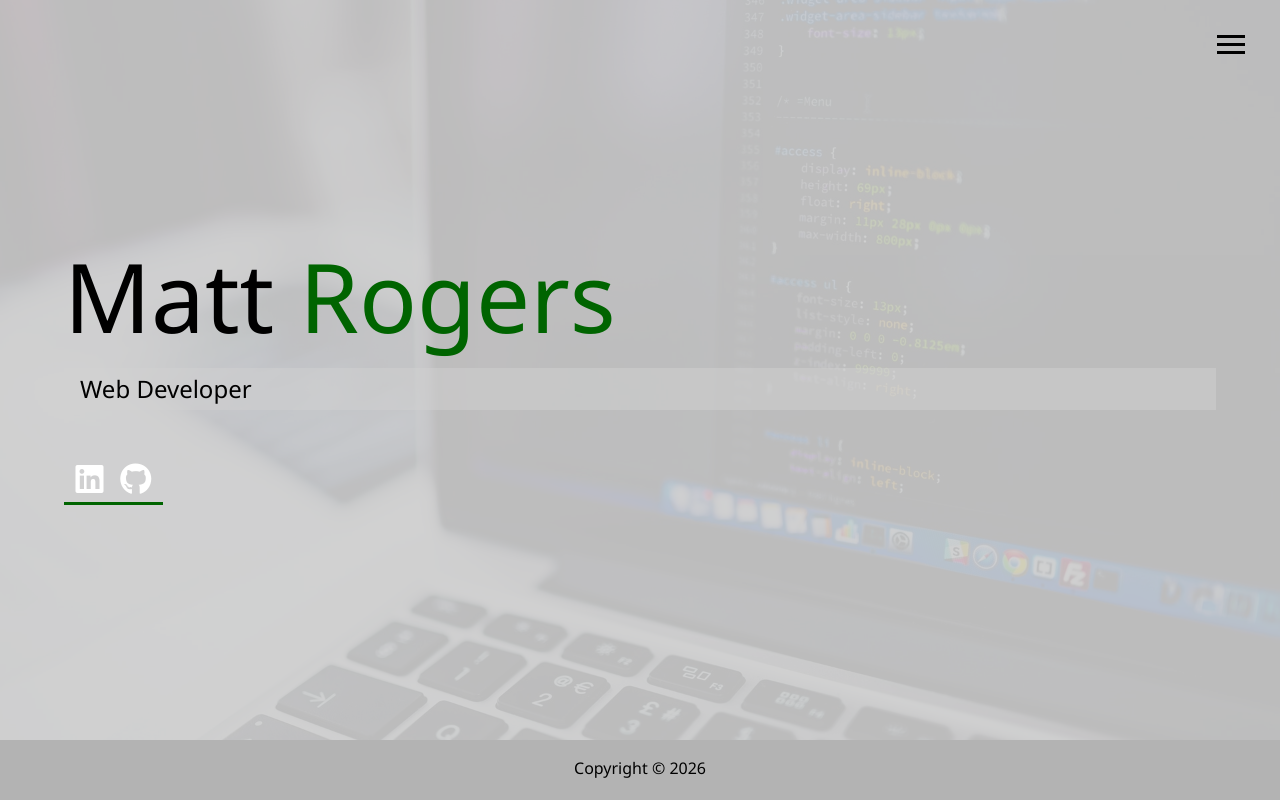
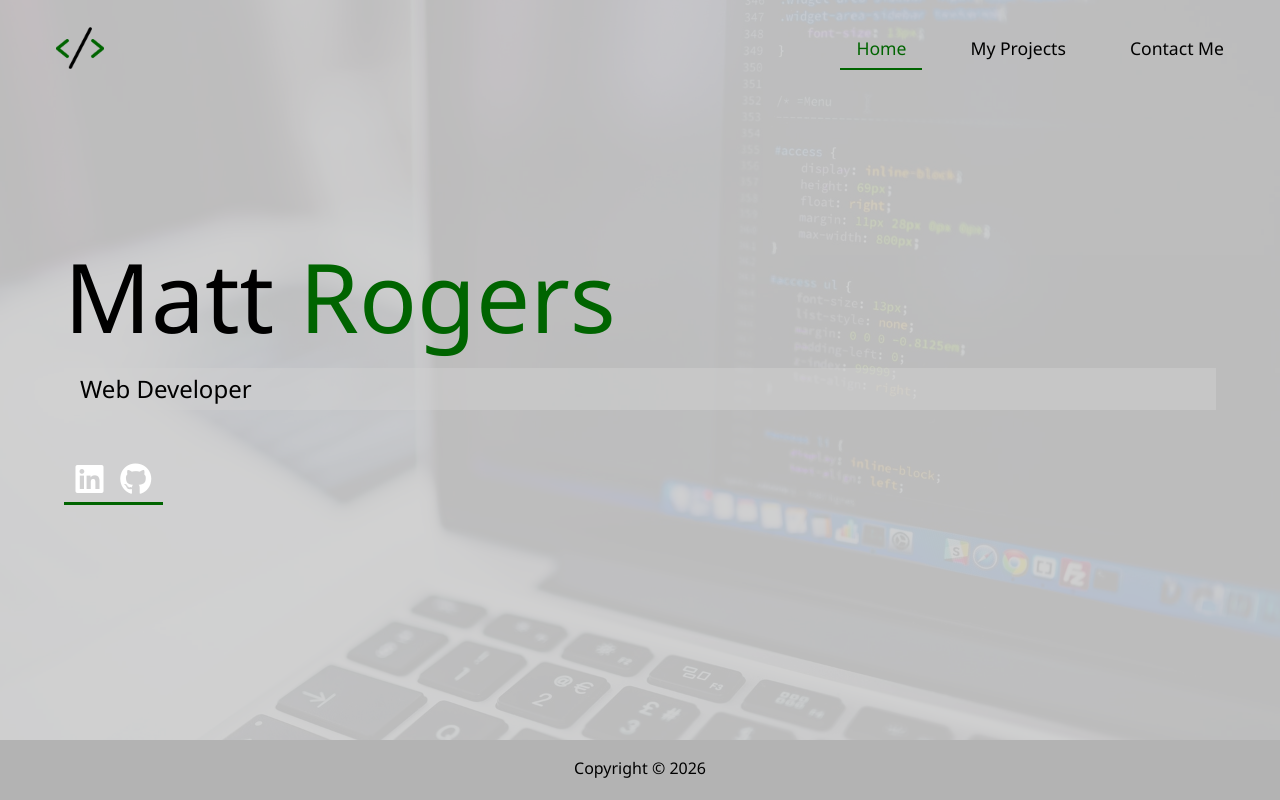
Before and after one commit to Matt-1123/my_portfolio, a website: page index.html in a window 1280 px wide. Drawn offline with Linux system fonts and the light colour scheme; files whose address does not match are found by name.

Commit message:
add desktop navigation header

```diff
--- a/index.html
+++ b/index.html
@@ -9,7 +9,8 @@
     <title>Home</title>
   </head>
   <body id="bg-img">
-    <header>
+    <!-- Mobile Menu Button -->
+    <header class="mobile-header">
       <div class="menu-btn">
         <div class="btn-line"></div>
         <div class="btn-line"></div>
@@ -17,18 +18,34 @@
       </div>
       <nav class="menu">
         <div class="menu-branding">
-          <div class="portrait"></div>
+          <div class="mobile-logo"></div>
         </div>
         <ul class="menu-nav">
           <li class="nav-item current">
             <a class="nav-link" href="index.html">Home</a>
           </li>
           <li class="nav-item">
-            <a class="nav-link" href="dist/work.html">My Work</a>
+            <a class="nav-link" href="dist/projects.html">My Projects</a>
           </li>
           <li class="nav-item">
             <a class="nav-link" href="dist/contact.html">Contact Me</a>
           </li>
+        </ul>
+      </nav>
+    </header>
+
+    <!-- Desktop Navigation -->
+    <header class="desktop-header">
+      <nav class="desktop-nav">
+        <!-- <div class="desktop-logo">
+          <span class="logo-text">MR</span>
+          <img src="./dist/img/code-brackets-colored.png" alt="" class="desktop-logo-img">
+        </div> -->
+        <img src="./dist/img/code-brackets-colored.png" alt="" class="desktop-logo">
+        <ul class="desktop-nav-links">
+          <li><a href="index.html" class="active">Home</a></li>
+          <li><a href="dist/projects.html">My Projects</a></li>
+          <li><a href="dist/contact.html">Contact Me</a></li>
         </ul>
       </nav>
     </header>
--- a/scss/_menu.scss
+++ b/scss/_menu.scss
@@ -135,3 +135,84 @@
     transition-delay: $x * 0.1s; // e.g. third nav-item will come in at 0.3s
   }
 }
+
+// Desktop Navigation
+.desktop-header {
+  position: fixed;
+  top: 0;
+  left: 0;
+  width: 100%;
+  z-index: 2;
+  padding: 1rem 2rem;
+  display: none; // Hidden by default on mobile
+}
+
+.desktop-nav {
+  display: flex;
+  justify-content: space-between;
+  align-items: center;
+  max-width: 1200px;
+  margin: 0 auto;
+}
+
+.mobile-logo {
+  font-size: 1.5rem;
+  font-weight: bold;
+
+  &-text {
+    color: set-text-color($primary-color);
+    padding: 0.5rem 1rem;
+    border: 2px solid $secondary-color;
+    border-radius: 4px;
+  }
+}
+
+.desktop-logo {
+  padding: 0.5rem 1rem;
+  width: 5em;
+}
+
+.desktop-nav-links {
+  display: flex;
+  list-style: none;
+  gap: 2rem;
+  margin: 0;
+  padding: 0;
+
+  a {
+    color: set-text-color($primary-color);
+    text-decoration: none;
+    font-size: 1.1rem;
+    padding: 0.5rem 1rem;
+    transition: all 0.3s ease;
+    border-bottom: 2px solid transparent;
+
+    &:hover,
+    &.active {
+      color: $secondary-color;
+      border-bottom-color: $secondary-color;
+    }
+  }
+}
+
+// Show desktop nav on larger screens
+@media screen and (min-width: 769px) {
+  .mobile-header {
+    display: none;
+  }
+
+  .desktop-header {
+    display: block;
+  }
+}
+
+// Keep mobile menu visible on smaller screens
+@media screen and (max-width: 768px) {
+  .desktop-header {
+    display: none;
+  }
+
+  .mobile-header {
+    display: block;
+  }
+}
--- a/scss/main.scss
+++ b/scss/main.scss
@@ -130,6 +130,7 @@ main {
   display: grid;
   grid-template-columns: repeat(3, 1fr);
   grid-gap: 0.7rem;
+  margin-top: 2em;
 
   .image {
     width: 100%;
```
Also changed, not shown: css/main.css, dist/contact.html, dist/projects.html.
